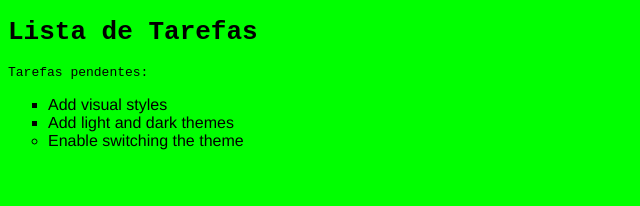
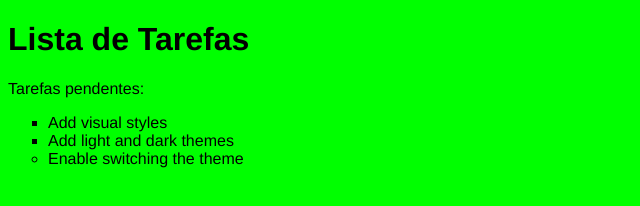
Before and after one commit to anasanford/site-lista-tarefas, a plain HTML site: page index.html in a window 1280 px wide. Shown: the whole page, without its empty margins (0-640 px from the left). Drawn offline with Linux system fonts and the light colour scheme.

Commit message:
ajustes no css

```diff
--- a/main.css
+++ b/main.css
@@ -4,8 +4,13 @@
     --black: #000000;
 }
 
+* {
+    color: var(--fontColor);
+    font-family: helvetica;
+}
+
 body {
-    font-family: monospace;
+    background: var(--bg);
 }
 
 ul {
@@ -20,11 +25,12 @@ li {
     list-style: square;
 }
 
-#msg {
-    font-family: monospace;
+.light-theme {
+    --bg: var(--green);
+    --fontColor: var(--black);
 }
 
-.light-theme {
-    color: #000000;
-    background: #00FF00;
+.dark-theme {
+    --bg: var(--black);
+    --fontColor: var(--green);
 }
```
